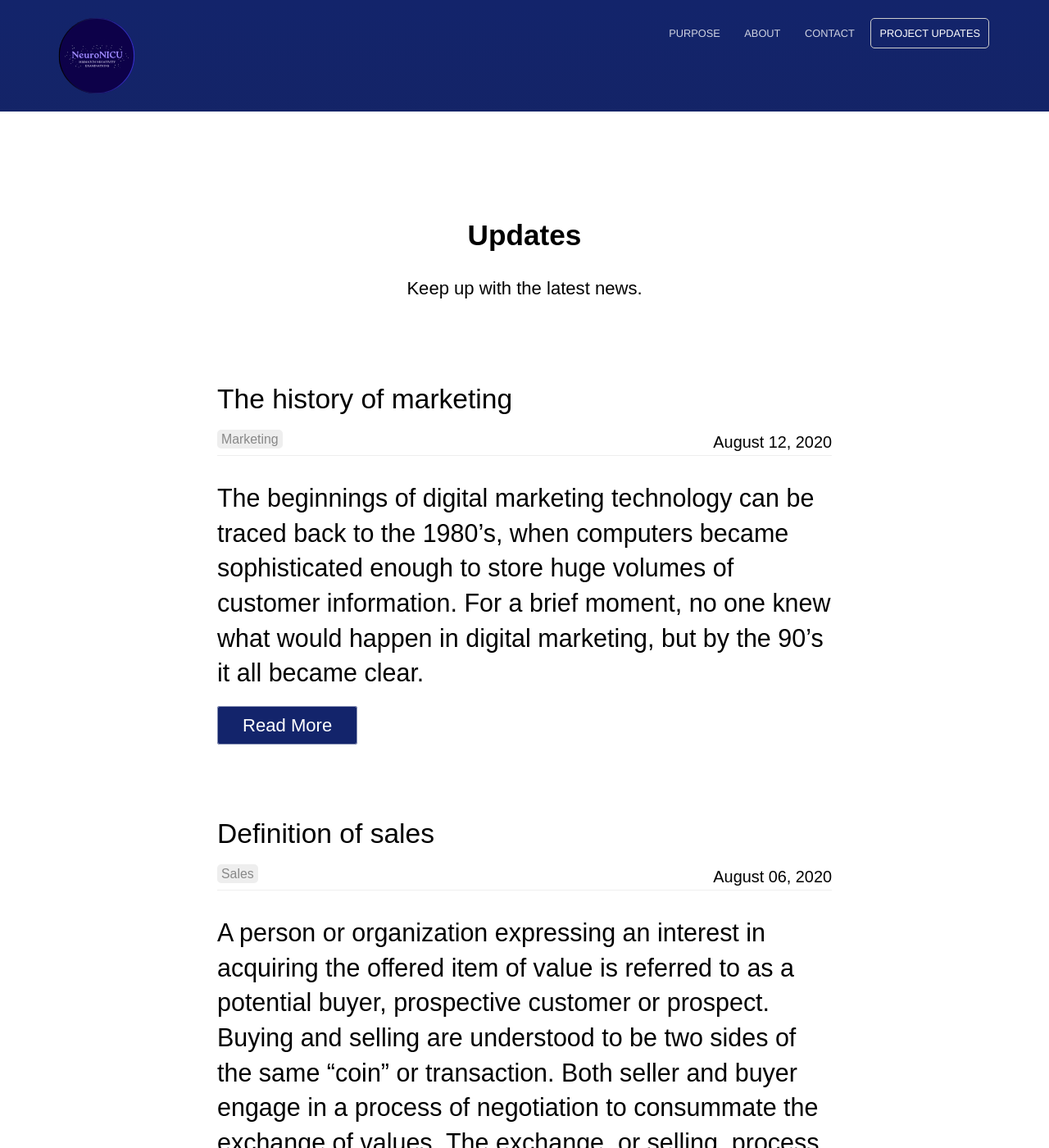
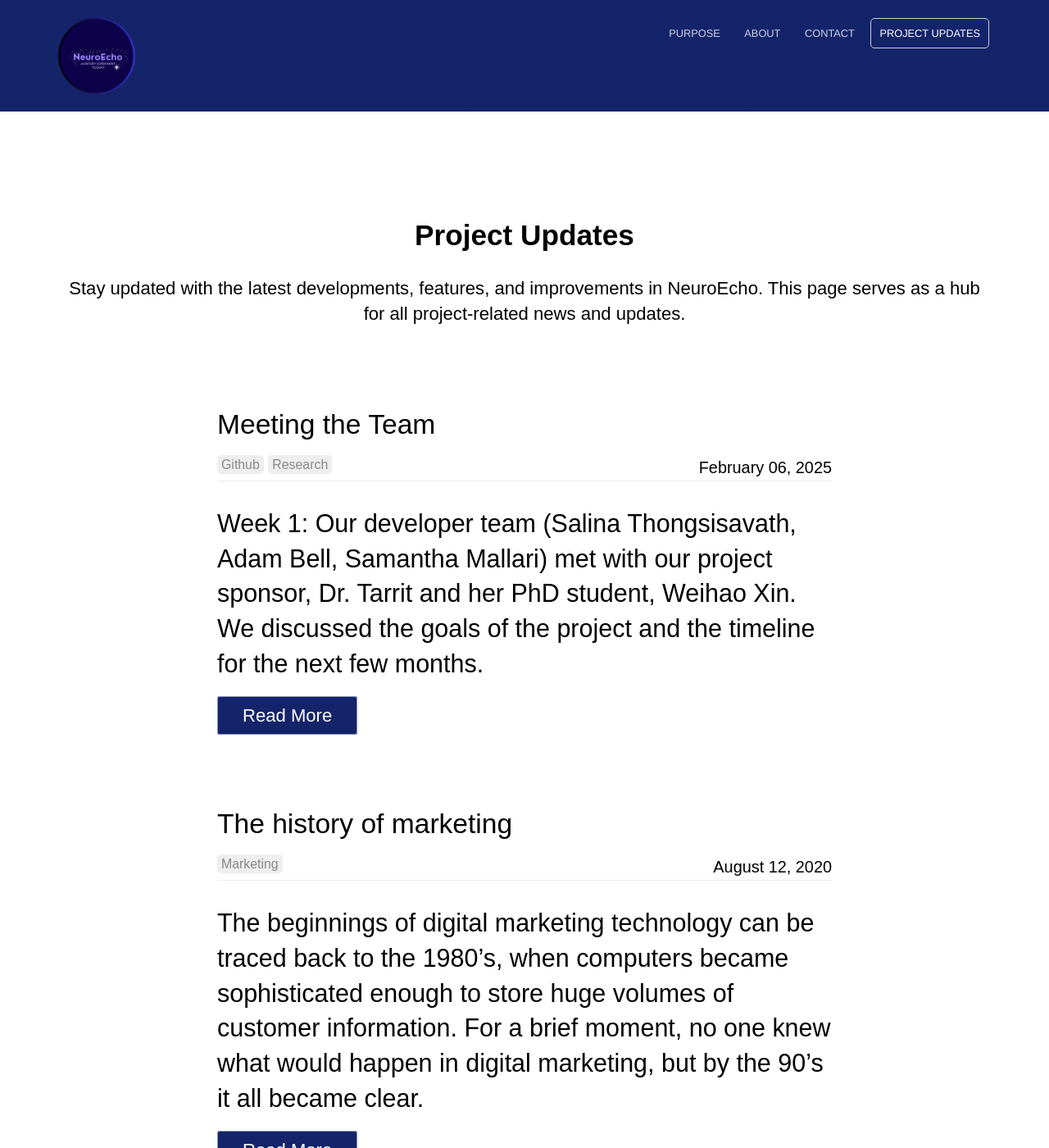
Before and after one commit to neuroNICU/neuroNICU.github.io, a Jekyll site: the page built from updates/index.html, in a window 1280 px wide and 1400 px high. Shown: the whole window at 82% size. Built offline with Jekyll 4.4.1, drawn with Linux system fonts in a browser that asks for light colours; the list of posts is cut into pages by our own code; some of the changed text lies outside the part shown.

Commit message:
edit logo/index to NeuroEcho; add project update 1

```diff
--- a/_config.yml
+++ b/_config.yml
@@ -1,7 +1,7 @@
 # ----
 # Site
 
-title: NeuroNICU
+title: NeuroEcho
 url: "https://proud-alligator.cloudvent.net"
 baseurl:
 google_analytics_key:
@@ -9,14 +9,14 @@ google_maps_javascript_api_key:
 disqus_shortname:
 
 # Values for the jekyll-seo-tag gem (https://github.com/jekyll/jekyll-seo-tag)
-logo: /logo.svg
+logo: /logo.png
 description: Cognitive Neuroscience Toolkit Software
 author:
   name:
   email:
   twitter: # twitter username without the @ symbol
 social:
-  name: NeuroNICU
+  name: NeuroEcho
   links:
     - https://github.com/CloudCannon/hydra-jekyll-template
 
--- a/_layouts/default.html
+++ b/_layouts/default.html
@@ -9,7 +9,7 @@
 		{% feed_meta %}
 
 		<link rel="stylesheet" href="{{ site.baseurl }}/css/screen.css">
-		<link rel="icon" type="image/png" href="{{ site.baseurl }}/images/logo.svg">
+		<link rel="icon" type="image/png" href="{{ site.baseurl }}/images/logo.png">
 
 		{% if jekyll.environment == 'production' and site.google_analytics_key != '' %}
 			<script>
@@ -23,7 +23,7 @@
 	<body>
 		<header>
 			<div class="container">
-				<div class="company-name"><a href="{{ site.baseurl }}/"><img src="{{ site.baseurl }}/images/logo.svg" alt="NeuroNICU Logo" width="96" height="96" /></a></div>
+				<div class="company-name"><a href="{{ site.baseurl }}/"><img src="{{ site.baseurl }}/images/logo.png" alt="NeuroNICU Logo" width="96" height="96" /></a></div>
 				{% include navigation.html %}
 			</div>
 		</header>
--- /dev/null
+++ b/_posts/2025-02-06-meeting-the-team.md
@@ -0,0 +1,32 @@
+---
+date: 2025-02-06
+title: Meeting the Team
+categories:
+  - GitHub
+  - Research
+author_staff_member: Salina Thongsisavath
+---
+
+Week 1: Our developer team (Salina Thongsisavath, Adam Bell, Samantha Mallari) met with our project sponsor, Dr. Tarrit and her PhD student, Weihao Xin. We discussed the goals of the project and the timeline for the next few months.
+
+## Introductions
+Our team consists of: Salina Thongsisavath, Adam Bell, and Samantha Mallari. We are all undergraduate students at the University of Hawai'i at Manoa, and are excited to work on this project.
+
+Our team met on Discord to set up our GitHub Organization, assign roles, and discuss the project. We are using GitHub for version control and collaboration. We also decided to set up weekly development meetings using Discord for communication and collaboration.
+
+Dr. Katy Tarrit, a professor at UH Manoa in the Information Computer Science Department, and Weihao Xin is her PhD student.
+
+## Getting Set Up on GitHub
+During our meeting with Dr. Tarrit, we added Dr. Tarrit and Weihao to our GitHub organization so everyone has access to our project.
+
+We will be using GitHub for collaboration and tracking changes to our code. Github Pages will be used to host our website. We will also be using GitHub Issues to track bugs and feature requests. Additionally, we will be using GitHub Projects to track our progress and manage our tasks.
+
+## Understanding the Project
+
+Dr. Tarrit explained the goals of the project and the timeline for the next few months. The goal of the project is to create a MATLAB application that allows users to configure Oddball Task Experiments. The application will also allow users to play the experiment audio files with minimal latency. The application will be used by Dr. Tarrit's auditory-neuroscience research team to conduct experiments on auditory processing and attention.
+
+![Mismatch Negativity Visual]({{ "/images/Exp1_mmn.png" | relative_url }}){: .screenshot .editable }
+
+
+
+![Phonemes Visual]({{ "/images/Exp2_phonemes.png" | relative_url }}){: .screenshot .editable }
--- a/about.html
+++ b/about.html
@@ -1,7 +1,7 @@
 ---
 title: Our Team
 description: >-
-  NeruoNICU was developed by a team of researchers and developers at the University of Hawaii at Manoa. Meet the team!
+  NeuroEcho was developed by a team of researchers and developers at the University of Hawaii at Manoa. Meet the team!
 ---
 
 <p class="editor-link" style="text-align: center;"><a href="" class="btn"><strong>&#9998;</strong> Manage Staff members</a></p>
--- a/updates/index.html
+++ b/updates/index.html
@@ -1,6 +1,8 @@
 ---
-title: Updates
-description: Keep up with the latest news.
+title: Project Updates
+description: >-
+  Stay updated with the latest developments, features, and improvements in NeuroEcho.
+  This page serves as a hub for all project-related news and updates.
 ---
 
 <div class="text-container">
```
Also changed, not shown: _posts/2016-07-20-the-process-for-direct-sales.md (deleted, +0 -35 lines), index.html (+4 -4 lines), images/index.png, images/logo.png (added).
